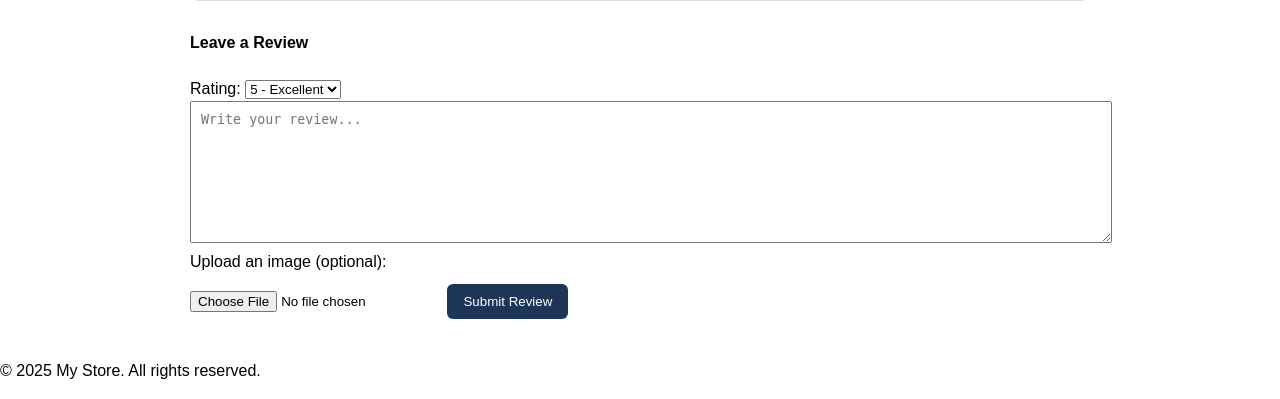
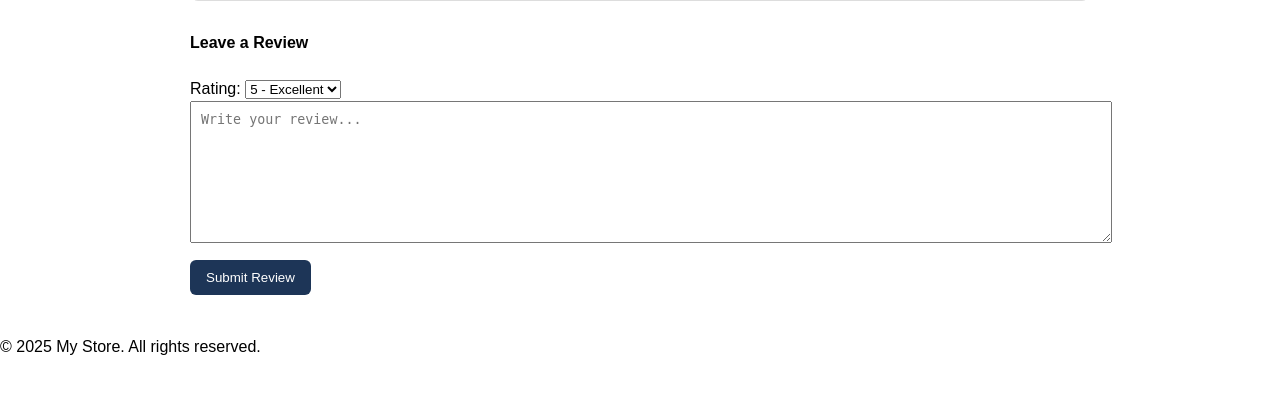
Before and after one commit to AnuKhadye/Secure-Ecommerce-Platform, a Flask app: page /product/1 in a window 1280 px wide. Shown: the part 896-1295 px from the top of the page. After the commit the page ends 1251 px from the top, so only its background shows below. Run offline with Flask 3, Linux system fonts and the light colour scheme; the visitor is signed in with stand-in values (Sample User, id 1); tables that the repository leaves empty hold one stand-in row (values such as "Sample post"); grey boxes marked "Sample" are stand-in pictures; some libraries are stand-ins or nearby versions.

Commit message:
EC-5: remove unbuilt image upload and its MIME-validation claim
Co-Authored-By: Claude Sonnet 5.5 <noreply@anthropic.com>

```diff
--- a/app.py
+++ b/app.py
@@ -202,10 +202,7 @@ def product_detail(product_id):
         content = bleach.clean(request.form.get('content') or '', tags=[], strip=True)
         rating = int(request.form.get('rating', 5))
 
-        # image handling: for now, ignore upload or add later
-        image_url = None  # or build path if you implement uploads
-
-        db.add_review(session['user_id'], product_id, content, rating, image_url)
+        db.add_review(session['user_id'], product_id, content, rating)
 
 
         flash("Review submitted!", "success")
--- a/templates/product_detail.html
+++ b/templates/product_detail.html
@@ -80,7 +80,7 @@
             <h4>Leave a Review</h4>
 
             <!-- Post review back to product_detail -->
-            <form action="{{ url_for('product_detail', product_id=product.id) }}" method="POST" enctype="multipart/form-data">
+            <form action="{{ url_for('product_detail', product_id=product.id) }}" method="POST">
                 <input type="hidden" name="csrf_token" value="{{ csrf_token() }}">
 
                 <label for="rating">Rating:</label>
@@ -94,9 +94,6 @@
 
                 <textarea name="content" placeholder="Write your review..." required></textarea>
 
-                <label>Upload an image (optional):</label><br>
-                <input type="file" name="image">
-
                 <button type="submit">Submit Review</button>
             </form>
         </div>
```
Also changed, not shown: README.md.
